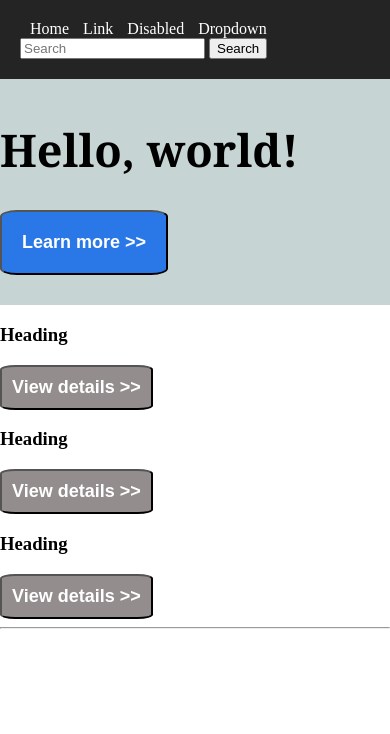
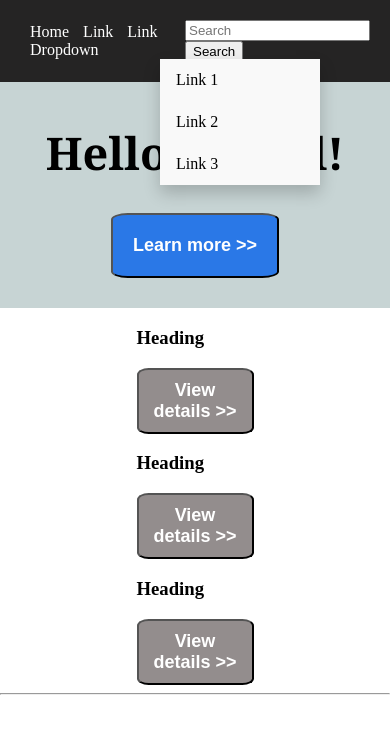
Before and after one commit to baki2211/jumbotron_example, a plain HTML site: page index.html in a window 390 px wide. Both pictures are taken after a click on the link "Dropdown". Drawn offline with Linux system fonts and the light colour scheme.

Commit message:
add dropdown menu and fix for mobile responce.

```diff
--- a/index.html
+++ b/index.html
@@ -4,7 +4,7 @@
     <head>
         <meta charset="utf-8">
         <meta http-equiv="X-UA-Compatible" content="IE=edge">
-        <title>Jumbotron Example</title>
+        <title>Jumbotron</title>
         <meta name="description" content="">
         <meta name="viewport" content="width=device-width, initial-scale=1">
         <link rel="stylesheet" href="style.css">
@@ -16,11 +16,15 @@
            <span>Navbar</span>
             <a href="#">Home</a>
             <a href="#">Link</a>
-            <a href="#">Disabled</a>
-            <a href="#">Dropdown</a>
+            <a href="#">Link</a>
+            <a href="#"class="dropbtn" onclick="dropDown()">Dropdown</a>
+            <div class="dropdown-content" id="myDropdown">
+                <a href="#">Link 1</a>
+                <a href="#">Link 2</a>
+                <a href="#">Link 3</a>
             </div>
-
-            <div class="serch">
+             </div>
+             <div class="serch">
                 <input type="text" placeholder="Search">
                 <button type="button" class="button">Search</button>
             </div>
@@ -59,6 +63,6 @@
 
         <p class="footer">© Company 2017-2019</p>
 
-        <script src="" async defer></script>
+        <script src="script.js" async defer></script>
     </body>
 </html>
--- /dev/null
+++ b/script.js
@@ -0,0 +1,15 @@
+/* When the user clicks on the button,
+toggle between hiding and showing the dropdown content */
+function dropDown() {
+    document.getElementById("myDropdown").classList.toggle("show");
+  }
+
+  // Close the dropdown if the user clicks outside of it
+  window.onclick = function(e) {
+    if (!e.target.matches('.dropbtn')) {
+    var myDropdown = document.getElementById("myDropdown");
+      if (myDropdown.classList.contains('show')) {
+        myDropdown.classList.remove('show');
+      }
+    }
+  }
--- a/style.css
+++ b/style.css
@@ -20,7 +20,58 @@ span{
     align-items: center;
     padding: 20px;
     background-color: rgb(37, 36, 36);
+    overflow: hidden;
 }
+.dropdown {
+    float: right;
+    overflow: hidden;
+  }
+
+
+   .dropbtn {
+    cursor: pointer;
+    font-size: 16px;
+    border: none;
+    outline: none;
+    color: white;
+    background-color: inherit;
+    font-family: inherit;
+    margin: 0;
+  }
+
+
+
+ .dropbtn:hover {
+    background-color: rgb(154, 149, 149);
+
+  }
+
+  .dropdown-content {
+    display: none;
+    position: absolute;
+    left: 245px;
+    background-color: #f9f9f9;
+    min-width: 160px;
+    box-shadow: 0px 8px 16px 0px rgba(0,0,0,0.2);
+    z-index: 1;
+  }
+
+  .dropdown-content a {
+    float: none;
+    color: black;
+    padding: 12px 16px;
+    text-decoration: none;
+    display: block;
+    text-align: left;
+  }
+
+  .dropdown-content a:hover {
+    background-color: #ddd;
+  }
+
+  .show {
+    display: block;
+  }
 
 a {
     text-decoration: none;
@@ -96,14 +147,24 @@ h1{
 @media only screen and (max-width: 900px) {
     .container {
         grid-template-columns: 1fr;
+        margin: 0 35%;
+        max-width: fit-content;
+        }
+    .content{
+        text-align: center;
+    }
 
-      }
       span {
         display: none;
       }
       .top_bar{
-        display: block;
+        display:grid;
+        grid-template-columns: 1fr 1fr;
       }
+
+    .dropdown-content{
+        left: 160px;
+    }
 }
 
 @media screen and (max-width: 600px){
```
